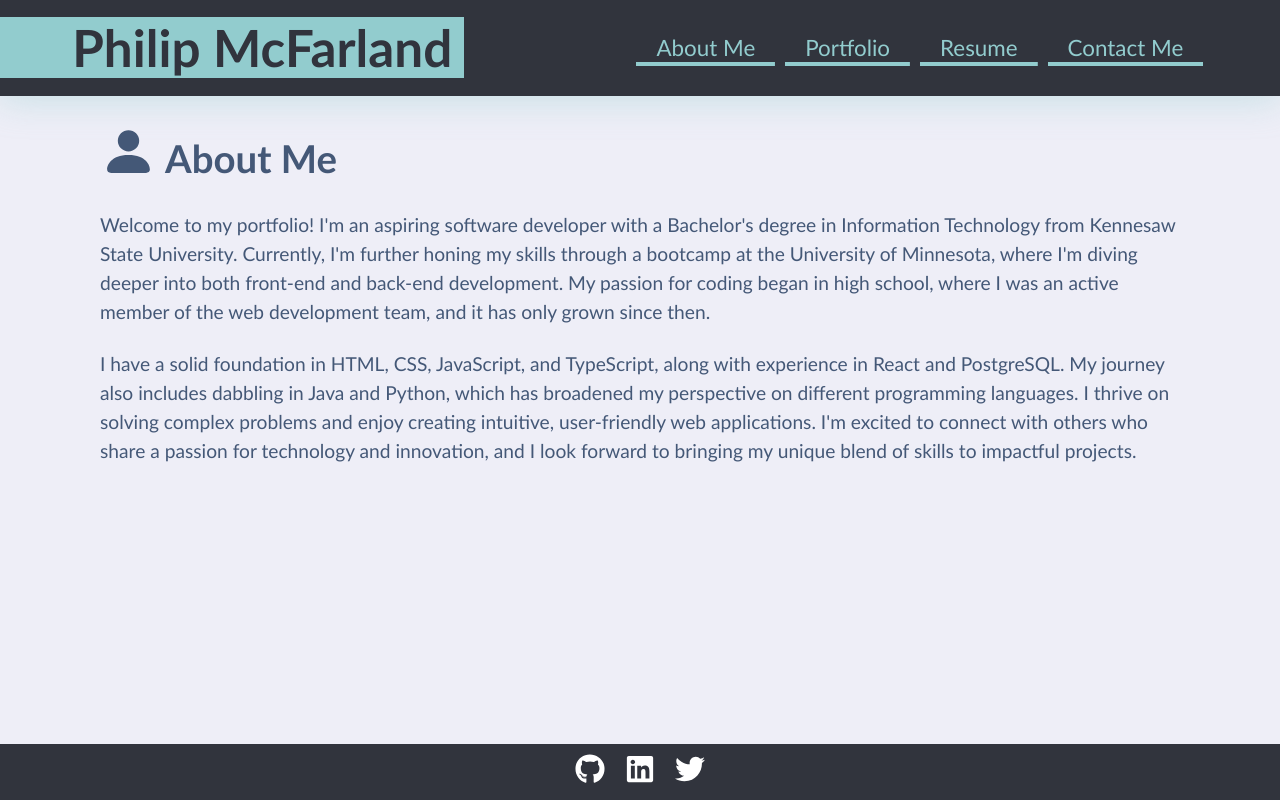
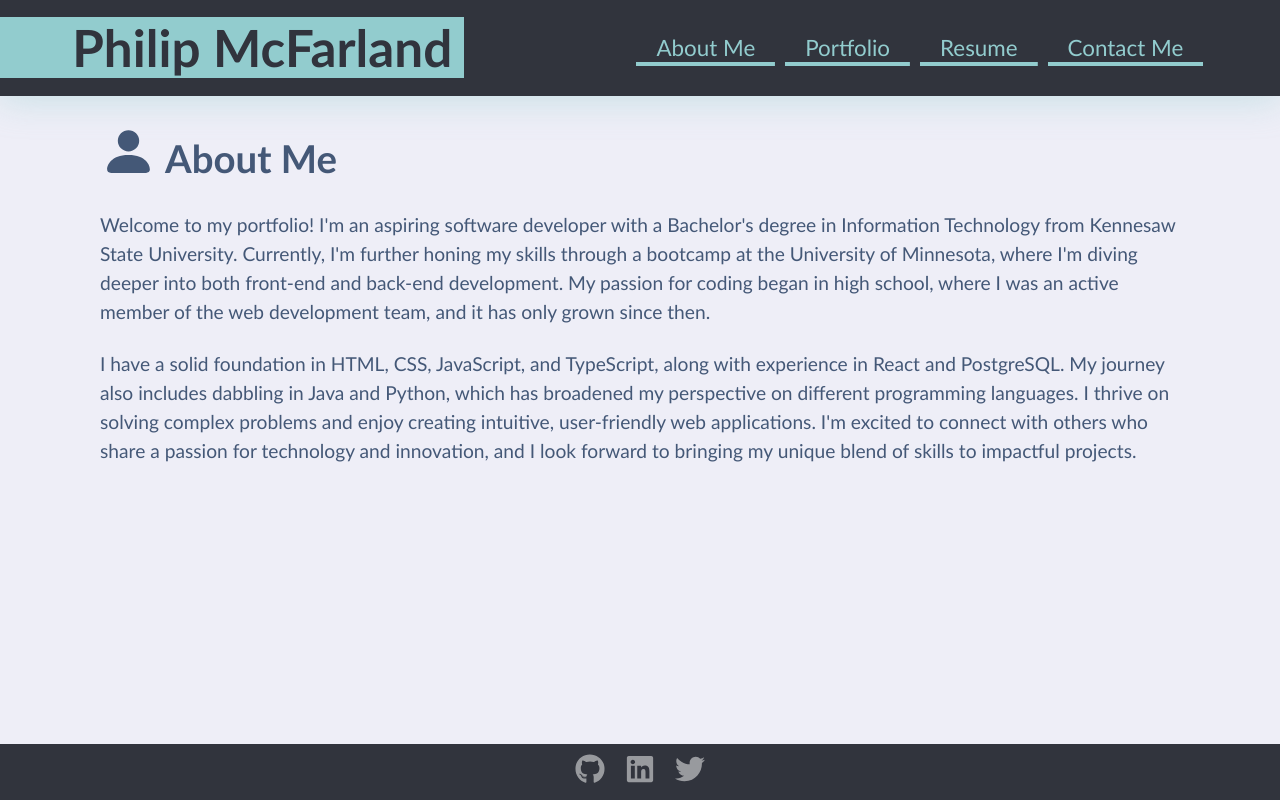
Before and after one commit to PhilipMcF/React-Portfolio, a React (Vite) app in the folder react-portfolio/: page / in a window 1280 px wide. Built offline with nearby package versions, Linux system fonts and the light colour scheme.

Commit message:
updated so that icon opacity will change when hovered.

```diff
--- a/react-portfolio/src/components/Footer.tsx
+++ b/react-portfolio/src/components/Footer.tsx
@@ -1,47 +1,81 @@
+import { useState } from 'react';
 import { FaGithub, FaLinkedin, FaTwitter } from 'react-icons/fa'; // Importing icons
 
 function Footer() {
+  // Type the state as string or null
+  const [hoveredIcon, setHoveredIcon] = useState<string | null>(null);
+
+  // Styles for the footer and icons
+  const styles = {
+    footer: {
+      backgroundColor: 'rgba(49, 52, 61, 1)',
+      padding: '10px 0',
+      display: 'flex',
+      justifyContent: 'center',
+      alignItems: 'center',
+      marginTop: 'auto',
+    },
+    iconContainer: {
+      display: 'flex',
+      gap: '20px',
+    },
+    icon: {
+      color: '#fff',
+      textDecoration: 'none',
+      transition: 'opacity 0.3s ease-in-out', // Smooth transition
+    },
+  };
+
   return (
     <footer style={styles.footer}>
       <div style={styles.iconContainer}>
         {/* GitHub Icon */}
-        <a href="https://github.com/PhilipMcF" target="_blank" rel="noopener noreferrer" style={styles.icon}>
+        <a
+          href="https://github.com/PhilipMcF"
+          target="_blank"
+          rel="noopener noreferrer"
+          style={{
+            ...styles.icon,
+            opacity: hoveredIcon === 'github' ? 1 : 0.5, // Change opacity based on hover state
+          }}
+          onMouseEnter={() => setHoveredIcon('github')} // Set hovered icon
+          onMouseLeave={() => setHoveredIcon(null)} // Reset on leave
+        >
           <FaGithub size={30} />
         </a>
 
         {/* LinkedIn Icon */}
-        <a href="https://linkedin.com/in/philip" target="_blank" rel="noopener noreferrer" style={styles.icon}>
+        <a
+          href="https://linkedin.com/in/philip"
+          target="_blank"
+          rel="noopener noreferrer"
+          style={{
+            ...styles.icon,
+            opacity: hoveredIcon === 'linkedin' ? 1 : 0.5, // Change opacity based on hover state
+          }}
+          onMouseEnter={() => setHoveredIcon('linkedin')} // Set hovered icon
+          onMouseLeave={() => setHoveredIcon(null)} // Reset on leave
+        >
           <FaLinkedin size={30} />
         </a>
 
         {/* Twitter Icon */}
-        <a href="https://twitter.com" target="_blank" rel="noopener noreferrer" style={styles.icon}>
+        <a
+          href="https://twitter.com"
+          target="_blank"
+          rel="noopener noreferrer"
+          style={{
+            ...styles.icon,
+            opacity: hoveredIcon === 'twitter' ? 1 : 0.5, // Change opacity based on hover state
+          }}
+          onMouseEnter={() => setHoveredIcon('twitter')} // Set hovered icon
+          onMouseLeave={() => setHoveredIcon(null)} // Reset on leave
+        >
           <FaTwitter size={30} />
         </a>
       </div>
     </footer>
   );
-};
-
-// Styles for the footer and icons
-const styles = {
-  footer: {
-    backgroundColor: 'rgba(49, 52, 61, 1)',
-    padding: '10px 0',
-    display: 'flex',
-    justifyContent: 'center',
-    alignItems: 'center',
-    marginTop: 'auto',
-  },
-  iconContainer: {
-    display: 'flex',
-    gap: '20px',
-  },
-  icon: {
-    color: '#fff',
-    textDecoration: 'none',
-    transition: 'transform 0.2s',
-  },
-};
+}
 
 export default Footer;
```
